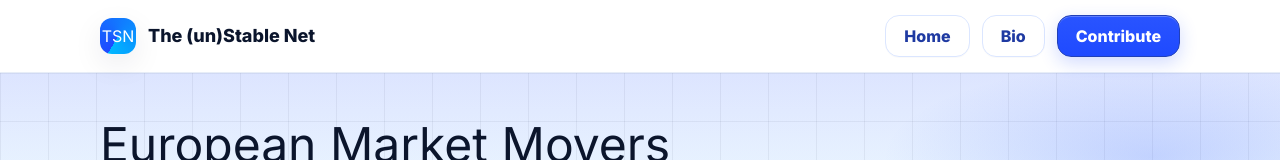
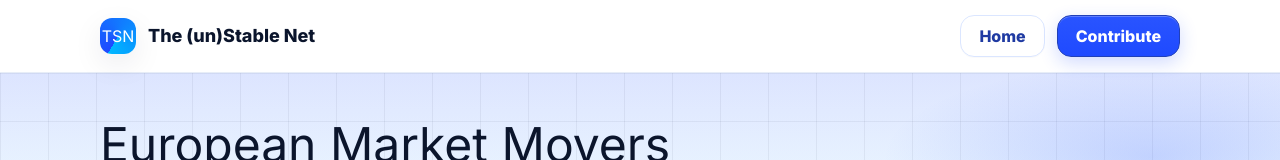
Before and after one commit to James-Git-Repo/Personal-Page-3.0, a plain HTML site: page emm_article_professional_hero.html in a window 1280 px wide. Shown: the top 160 px of the page. Drawn offline with nearby package versions, Linux system fonts and the light colour scheme.

Commit message:
emm_article_professional_hero.html

```diff
--- a/emm_article_professional_hero.html
+++ b/emm_article_professional_hero.html
@@ -99,7 +99,6 @@
       <nav aria-label="Primary">
         <ul class="pill-row">
           <li><a class="pill-btn" href="index.html">Home</a></li>
-          <li><a class="pill-btn" href="bio.html">Bio</a></li>
           <li><button id="openContrib" class="pill-btn primary" type="button">Contribute</button></li>
         </ul>
       </nav>
```
